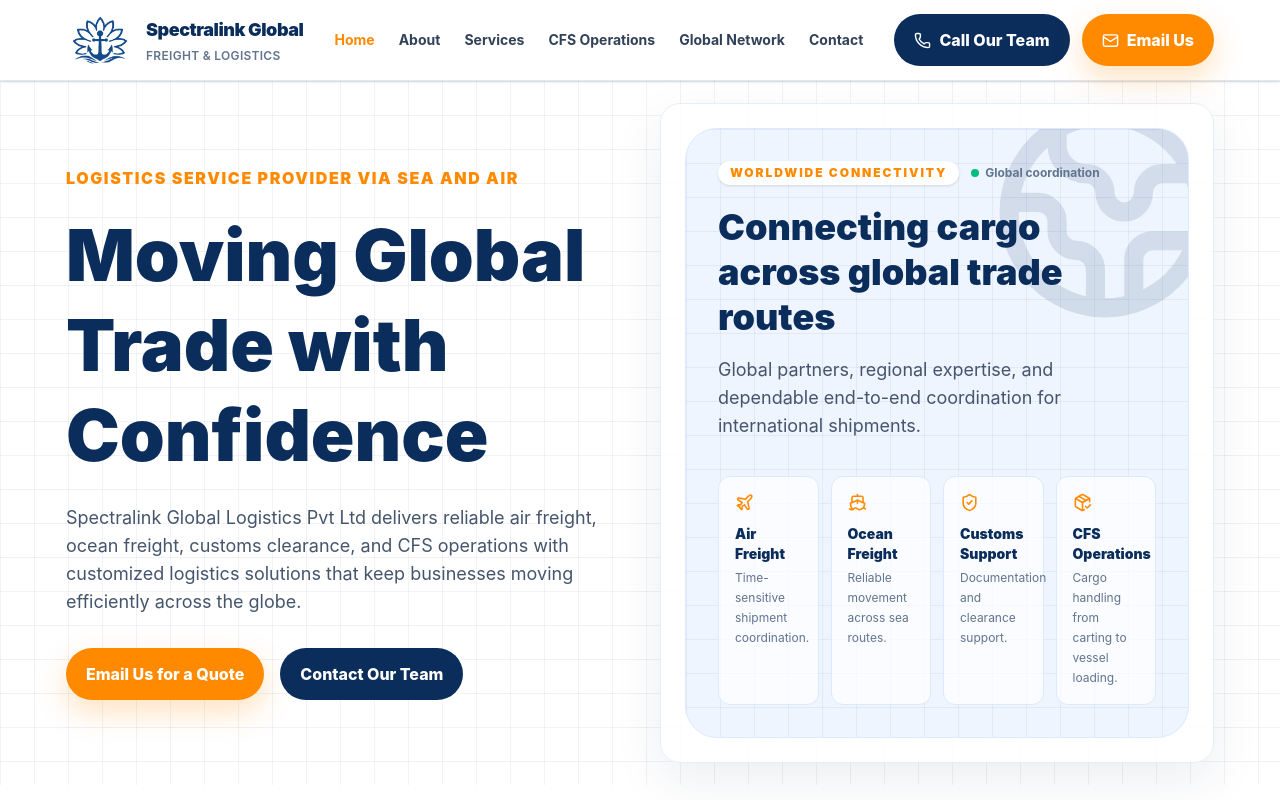
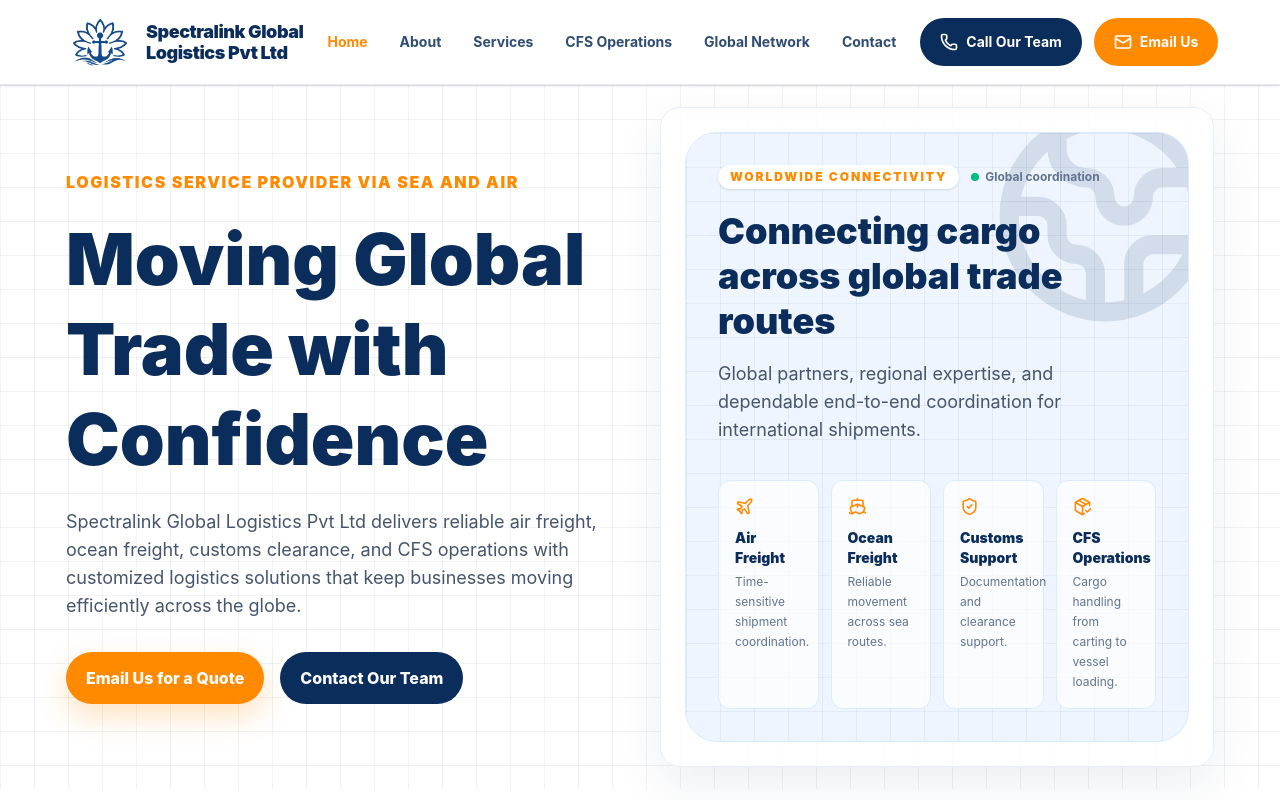
Before and after one commit to spectralinkglobal/spectralinkglobal.github.io, a React (Vite) app: page / in a window 1280 px wide. Shown: the top 800 px of the page. Built offline with nearby package versions, Linux system fonts and the light colour scheme.

Commit message:
company name changed

```diff
--- a/src/components/Footer.tsx
+++ b/src/components/Footer.tsx
@@ -42,22 +42,18 @@
             <Link
               to="/"
               className="group inline-flex items-center gap-4"
-              aria-label="Spectralink Global home"
+              aria-label="Spectralink Global Logistics Pvt Ltd home"
             >
               <img
                 src="/Logo.png"
-                alt="Spectralink Global Logistics"
+                alt="Spectralink Global Logistics Pvt Ltd"
                 className="h-17 w-17 shrink-0 object-contain transition-transform duration-300 group-hover:scale-105"
               />
 
-              <span className="flex flex-col justify-center">
-                <span className="block text-2xl font-black leading-none tracking-tight text-[#0B2D5B]">
-                  Spectralink Global
-                </span>
-
-                <span className="mt-2 block text-sm font-semibold leading-none text-[#0B2D5B]/75">
-                  Freight &amp; Logistics
-                </span>
+              <span className="max-w-[250px] text-xl font-black leading-[1.15] tracking-tight text-[#0B2D5B]">
+                Spectralink Global
+                <br />
+                Logistics Pvt Ltd
               </span>
             </Link>
 
@@ -68,7 +64,7 @@
 
             <a
               href={`mailto:${EMAIL_ADDRESS}?subject=${encodeURIComponent(
-                'Logistics Enquiry - Spectralink Global'
+                'Logistics Enquiry - Spectralink Global Logistics Pvt Ltd'
               )}`}
               className="group mt-7 inline-flex items-center gap-2 text-base font-bold text-[#0B2D5B] transition-colors duration-200 hover:text-[#FF9D2E]"
             >
--- a/src/components/Navbar.tsx
+++ b/src/components/Navbar.tsx
@@ -13,33 +13,31 @@
 
   return (
     <>
-      <header className="sticky top-0 z-50 border-b border-slate-200 bg-white/95 shadow-sm backdrop-blur">
-        <div className="container flex min-h-[80px] items-center justify-between gap-6 py-3">
+      <header className="sticky top-0 z-50 border-b border-[#0B2D5B]/10 bg-white/95 shadow-sm backdrop-blur-md">
+        <div className="container flex min-h-[84px] items-center justify-between gap-5 py-2">
+          {/* Brand */}
           <Link
             to="/"
             onClick={closeMenu}
             className="group flex shrink-0 items-center gap-3"
-            aria-label="Spectralink Global home"
+            aria-label="Spectralink Global Logistics Pvt Ltd home"
           >
-<img
-  src="/Logo.png"
-  alt="Spectralink Global Logistics"
-  className="h-17 w-17 object-contain transition-transform group-hover:scale-105"
-/>
+            <img
+              src="/Logo.png"
+              alt="Spectralink Global Logistics Pvt Ltd"
+              className="h-17 w-17 shrink-0 object-contain transition-transform duration-300 group-hover:scale-105"
+            />
 
-            <span className="flex flex-col leading-none">
-              <span className="text-lg font-black tracking-tight text-[#0B2D5B]">
-                Spectralink Global
-              </span>
-
-              <span className="mt-1 text-xs font-semibold uppercase tracking-wide text-slate-500">
-                Freight &amp; Logistics
-              </span>
+            <span className="max-w-[220px] text-[17px] font-black leading-[1.18] tracking-tight text-[#0B2D5B] sm:text-lg">
+              Spectralink Global
+              <br />
+              Logistics Pvt Ltd
             </span>
           </Link>
 
+          {/* Desktop navigation */}
           <nav
-            className="hidden flex-1 items-center justify-center gap-6 text-sm font-bold xl:flex"
+            className="hidden flex-1 items-center justify-center gap-6 xl:flex"
             aria-label="Primary navigation"
           >
             {nav.map(([label, path]) => (
@@ -48,10 +46,10 @@
                 to={path}
                 className={({ isActive }) =>
                   [
-                    'transition-colors duration-200',
+                    'whitespace-nowrap rounded-md px-1 py-2 text-sm font-bold transition-colors duration-200',
                     isActive
                       ? 'text-[#FF8A00]'
-                      : 'text-slate-700 hover:text-[#0B2D5B]',
+                      : 'text-[#0B2D5B]/85 hover:text-[#FF8A00]',
                   ].join(' ')
                 }
               >
@@ -60,67 +58,82 @@
             ))}
           </nav>
 
-          <div className="hidden shrink-0 items-center gap-3 lg:flex">
+          {/* Desktop actions */}
+          <div className="hidden shrink-0 items-center gap-3 xl:flex">
             <a
               href={`tel:${company.phone}`}
-              className="btn btn-secondary whitespace-nowrap px-5"
+              className="inline-flex h-12 items-center justify-center gap-2 rounded-full bg-[#0B2D5B] px-5 text-sm font-bold text-white transition duration-200 hover:-translate-y-0.5 hover:bg-[#123c75] hover:shadow-md"
             >
-              <Phone size={17} />
-              Call Our Team
+              <Phone size={18} strokeWidth={2.25} />
+              <span>Call Our Team</span>
             </a>
 
             <a
               href={`mailto:${EMAIL_ADDRESS}?subject=${encodeURIComponent(
-                'Quote Request - Spectralink Global'
+                'Quote Request - Spectralink Global Logistics Pvt Ltd'
               )}`}
-              className="btn btn-primary whitespace-nowrap px-5"
+              className="inline-flex h-12 items-center justify-center gap-2 rounded-full bg-[#FF8A00] px-5 text-sm font-bold text-white transition duration-200 hover:-translate-y-0.5 hover:bg-[#e67c00] hover:shadow-md"
             >
-              <Mail size={17} />
-              Email Us
+              <Mail size={18} strokeWidth={2.25} />
+              <span>Email Us</span>
             </a>
           </div>
 
+          {/* Tablet/mobile menu trigger */}
           <button
             type="button"
             aria-label={open ? 'Close menu' : 'Open menu'}
             aria-expanded={open}
             onClick={() => setOpen((current) => !current)}
-            className="grid h-11 w-11 place-items-center rounded-xl border border-slate-200 text-[#0B2D5B] transition hover:bg-slate-50 lg:hidden"
+            className="grid h-11 w-11 shrink-0 place-items-center rounded-xl border border-[#0B2D5B]/15 text-[#0B2D5B] transition-colors duration-200 hover:bg-[#0B2D5B]/5 xl:hidden"
           >
             {open ? <X size={22} /> : <Menu size={22} />}
           </button>
         </div>
 
+        {/* Mobile and tablet navigation */}
         {open && (
-          <div className="border-t border-slate-100 bg-white lg:hidden">
-            <div className="container grid gap-1 py-4">
-              {nav.map(([label, path]) => (
-                <Link
-                  key={path}
-                  to={path}
-                  onClick={closeMenu}
-                  className="rounded-lg px-3 py-3 font-semibold text-slate-700 transition hover:bg-slate-50 hover:text-[#0B2D5B]"
-                >
-                  {label}
-                </Link>
-              ))}
+          <div className="border-t border-[#0B2D5B]/10 bg-white xl:hidden">
+            <div className="container py-4">
+              <nav
+                className="grid gap-1"
+                aria-label="Mobile primary navigation"
+              >
+                {nav.map(([label, path]) => (
+                  <NavLink
+                    key={path}
+                    to={path}
+                    onClick={closeMenu}
+                    className={({ isActive }) =>
+                      [
+                        'rounded-xl px-4 py-3 text-sm font-bold transition-colors duration-200',
+                        isActive
+                          ? 'bg-[#0B2D5B]/5 text-[#FF8A00]'
+                          : 'text-[#0B2D5B] hover:bg-[#0B2D5B]/5',
+                      ].join(' ')
+                    }
+                  >
+                    {label}
+                  </NavLink>
+                ))}
+              </nav>
 
-              <div className="mt-3 grid gap-3 border-t border-slate-100 pt-4 sm:grid-cols-2">
+              <div className="mt-4 grid gap-3 border-t border-[#0B2D5B]/10 pt-4 sm:grid-cols-2">
                 <a
                   href={`tel:${company.phone}`}
-                  className="btn btn-secondary justify-center"
+                  className="inline-flex h-12 items-center justify-center gap-2 rounded-xl bg-[#0B2D5B] px-5 text-sm font-bold text-white transition hover:bg-[#123c75]"
                 >
-                  <Phone size={17} />
+                  <Phone size={18} />
                   Call Our Team
                 </a>
 
                 <a
                   href={`mailto:${EMAIL_ADDRESS}?subject=${encodeURIComponent(
-                    'Quote Request - Spectralink Global'
+                    'Quote Request - Spectralink Global Logistics Pvt Ltd'
                   )}`}
-                  className="btn btn-primary justify-center"
+                  className="inline-flex h-12 items-center justify-center gap-2 rounded-xl bg-[#FF8A00] px-5 text-sm font-bold text-white transition hover:bg-[#e67c00]"
                 >
-                  <Mail size={17} />
+                  <Mail size={18} />
                   Email Us
                 </a>
               </div>
@@ -129,20 +142,21 @@
         )}
       </header>
 
+      {/* Mobile sticky contact actions */}
       <div className="mobile-actions">
         <a
+          href={`tel:${company.phone}`}
           className="btn btn-secondary flex-1 justify-center"
-          href={`tel:${company.phone}`}
         >
           <Phone size={17} />
           Call
         </a>
 
         <a
+          href={`mailto:${EMAIL_ADDRESS}?subject=${encodeURIComponent(
+            'Quote Request - Spectralink Global Logistics Pvt Ltd'
+          )}`}
           className="btn btn-primary flex-1 justify-center"
-          href={`mailto:${EMAIL_ADDRESS}?subject=${encodeURIComponent(
-            'Quote Request - Spectralink Global'
-          )}`}
         >
           <Mail size={17} />
           Email
```
